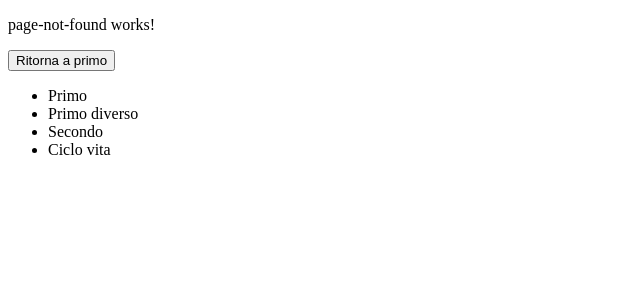
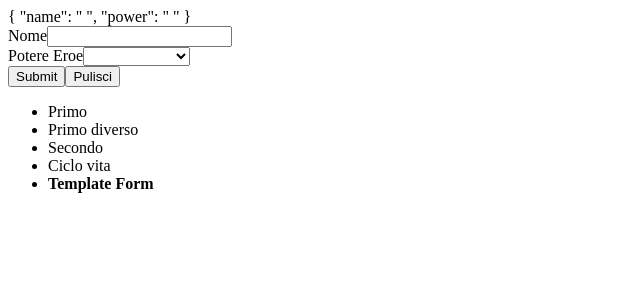
Before and after one commit to EmilioVerri/DemoBergamo2, an Angular app: page /template-form in a window 1280 px wide. Shown: the top 300 px of the page, without its empty margins (0-640 px from the left). Built offline with nearby package versions, Linux system fonts and the light colour scheme.

Commit message:
creazione template driven form

```diff
--- a/src/app/app-routing.module.ts
+++ b/src/app/app-routing.module.ts
@@ -5,12 +5,14 @@
 import { CiclovitaComponent } from './ciclovita/ciclovita.component';
 import { PageNotFoundComponent } from './page-not-found/page-not-found.component';
 import { MyRouteGuardService } from './my-route-guard.service';
+import { TemplateFormComponent } from './forms/template-form/template-form.component';
 
 const appRoutes: Routes=[
   {path:'primo', component: PrimoComponent,data:{title:"Primo"}},
   {path:'primo-diverso', component:PrimoComponent,data:{title:"Primo Diverso"}},
   { path: 'secondo', component: SecondoComponent, canActivate: [MyRouteGuardService] },
   {path:'ciclo-vita',component:CiclovitaComponent},
+  {path:'template-form', component:TemplateFormComponent},
   {path:'', redirectTo:'primo',pathMatch:'full'},
   {path: '**',component:PageNotFoundComponent}
 ];
--- a/src/app/app.module.ts
+++ b/src/app/app.module.ts
@@ -13,6 +13,7 @@
 import { HighlightDirective } from './highlight.directive';
 import { UnlessDirective } from './unless.directive';
 import { ExponentialStrengthPipe } from './exponential-strength.pipe';
+import { TemplateFormComponent } from './forms/template-form/template-form.component';
 
 
 const appRoutes: Routes=[
@@ -20,6 +21,7 @@
   {path:'primo-diverso', component:PrimoComponent,data:{title:"Primo Diverso"}},
   {path:'secondo',component:SecondoComponent},
   {path:'ciclo-vita',component:CiclovitaComponent},
+  {path:'template-form', component:TemplateFormComponent},
   {path:'', redirectTo:'primo',pathMatch:'full'},
   {path: '**',component:PageNotFoundComponent}
 ];
@@ -34,7 +36,8 @@
     MenuComponent,
     HighlightDirective,
     UnlessDirective,
-    ExponentialStrengthPipe
+    ExponentialStrengthPipe,
+    TemplateFormComponent
 
   ],
   imports: [
--- /dev/null
+++ b/src/app/forms/template-form/template-form.component.html
@@ -0,0 +1,20 @@
+<form #heroForm="ngForm" (ngSubmit)="aggiungiEroi(); heroForm.reset();">
+  {{heroForm.form.value | json}}
+  <div>
+      <label for="name">Nome</label>
+      <input type="text" id="name" required [(ngModel)]="model.name" name="name" #nameControl="ngModel">
+      <p *ngIf="nameControl.invalid && nameControl.dirty">Campo nome obbligatorio</p>
+  </div>
+  <div>
+      <label for="power">Potere Eroe</label>
+      <select id="power" required [(ngModel)]="model.power" name="power" #powerControl="ngModel">
+          <option value=""></option>
+          <option *ngFor="let pow of powers" [value]="pow">{{pow}}</option>
+      </select>
+      <p *ngIf="powerControl.invalid && powerControl.touched">Campo potere obbligatorio</p>
+  </div>
+  <button type="submit" [disabled]="!heroForm.form.valid">Submit</button>
+  <button (click)="heroForm.reset()">Pulisci</button>
+</form>
+
+<p *ngFor="let hero of heroList">{{hero.name}} - {{hero.power}}</p>
--- /dev/null
+++ b/src/app/forms/template-form/template-form.component.scss
@@ -0,0 +1,4 @@
+input.ng-invalid.ng-dirty,select.ng-invalid.ng-dirty{
+    border: 1px solid red;
+
+}
--- /dev/null
+++ b/src/app/forms/template-form/template-form.component.ts
@@ -0,0 +1,21 @@
+import { Component, OnInit } from '@angular/core';
+
+@Component({
+  selector: 'app-template-form',
+  templateUrl: './template-form.component.html',
+  styleUrls: ['./template-form.component.scss']
+})
+export class TemplateFormComponent implements OnInit {
+
+  powers: string[]=["Super velocità","Super forza","Indistruttibilità"];
+
+  constructor() { }
+  heroList:{name:string,power:string}[]=[];
+  model:{name:string,power:string}={name:' ',power:' '};
+
+  ngOnInit(): void {
+  }
+  aggiungiEroi(){
+    this.heroList.push({name:this.model.name,power:this.model.power});
+  }
+}
--- a/src/app/menu/menu.component.html
+++ b/src/app/menu/menu.component.html
@@ -3,4 +3,5 @@
     <li routerLink="/primo-diverso" routerLinkActive="active">Primo diverso</li>
     <li routerLink="/secondo" routerLinkActive="active">Secondo</li>
     <li routerLink="/ciclo-vita" routerLinkActive="active">Ciclo vita</li>
+    <li routerLink="/template-form" routerLinkActive="active">Template Form</li>
 </ul>
```
Also changed, not shown: 1 other file (tests, documents, lock files or other folders).
